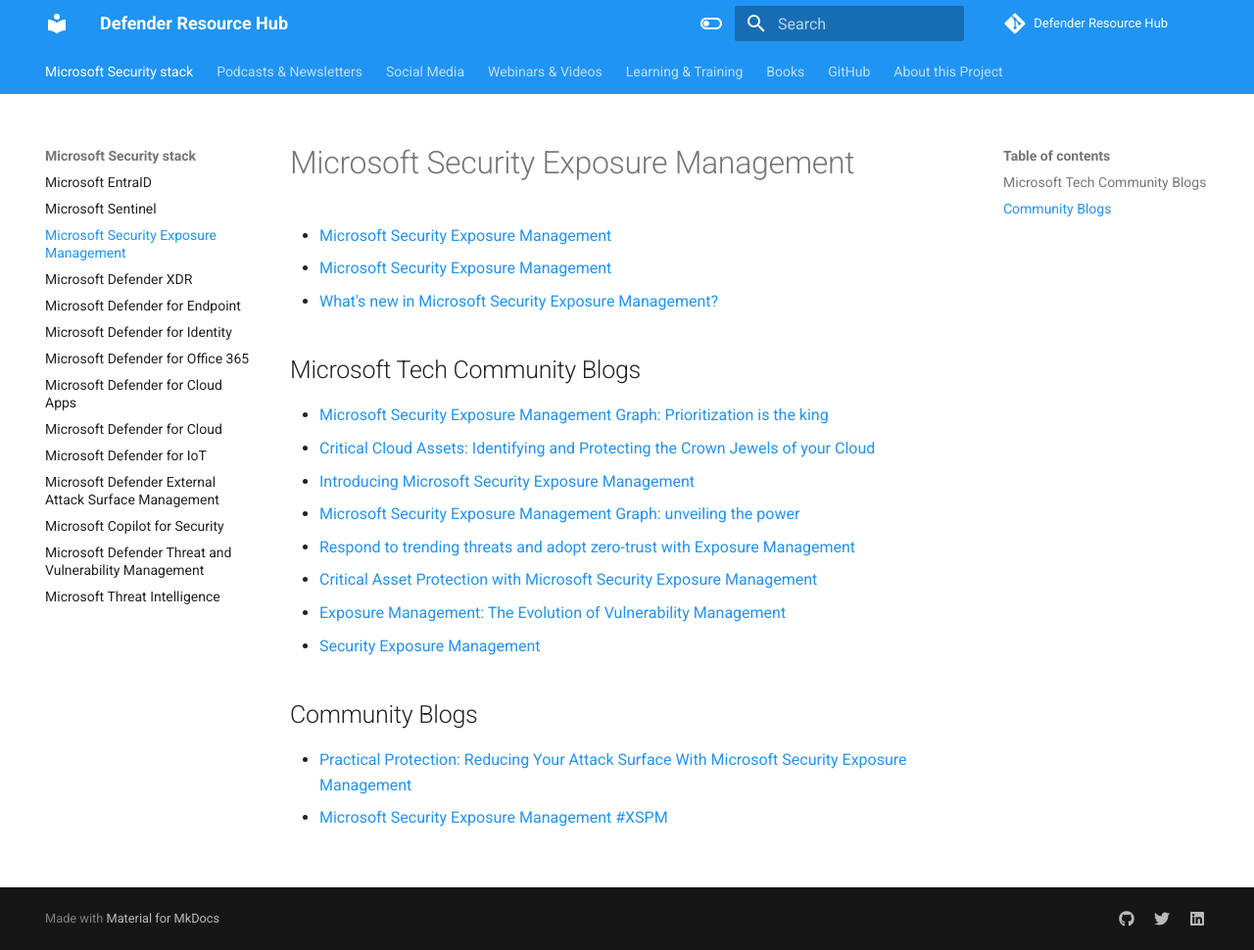
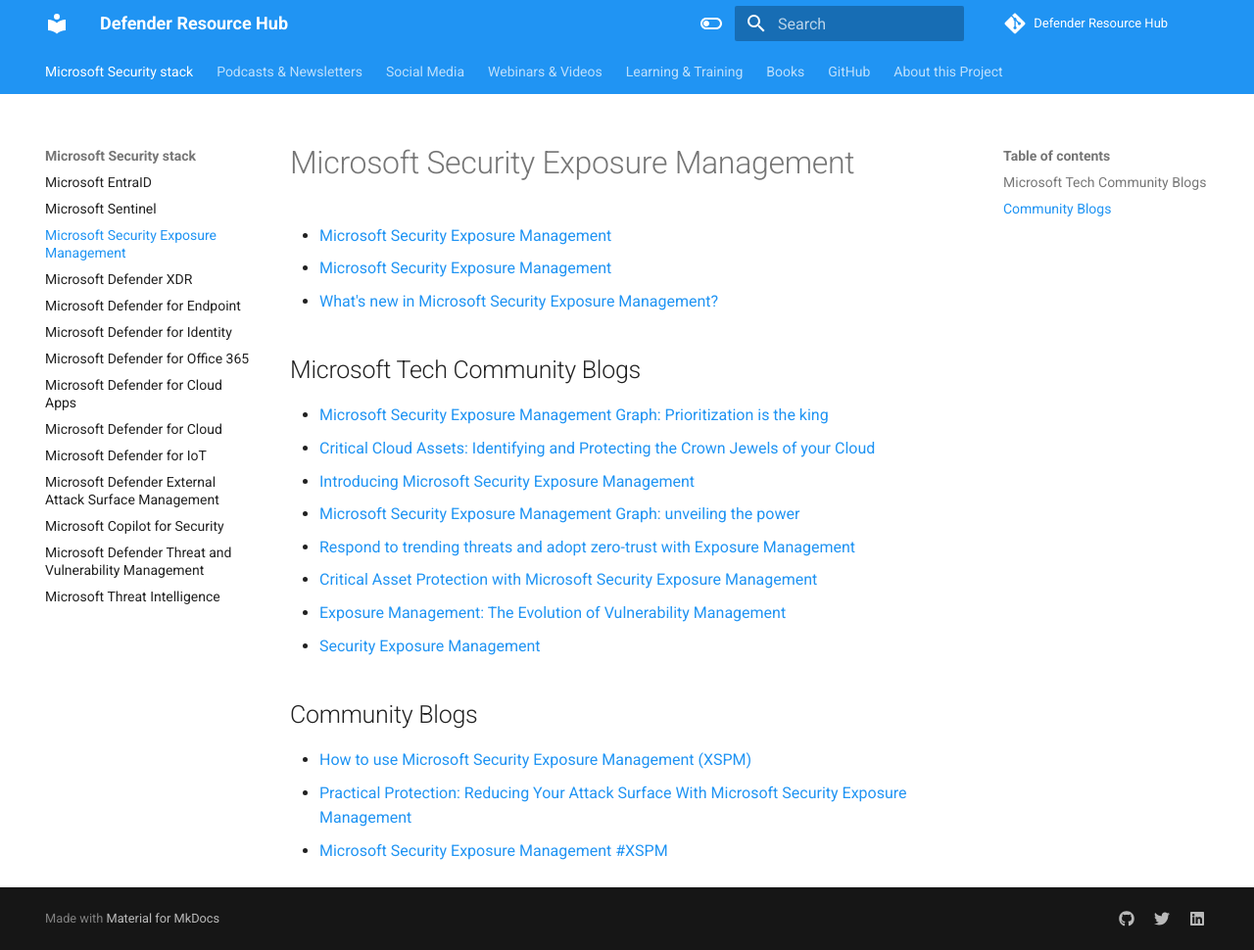
Before and after one commit to alexverboon/DefenderResourceHub, an MkDocs documentation site: the page built from docs/xspm.md, in a window 1280 px wide and 970 px high. Shown: the whole window at 98% size. Built offline with MkDocs 1.6.1 and Material for MkDocs 9.7.7, drawn with Linux system fonts in a browser that asks for light colours; comment, search, counter and statistics services are not loaded.

Commit message:
Defender exposure Management Updates

```diff
--- a/docs/xspm.md
+++ b/docs/xspm.md
@@ -17,5 +17,6 @@
 
 ## Community Blogs
 
+- [How to use Microsoft Security Exposure Management (XSPM)](https://jeffreyappel.nl/how-to-use-microsoft-security-exposure-management-xspm/)
 - [Practical Protection: Reducing Your Attack Surface With Microsoft Security Exposure Management](https://practical365.com/microsoft-security-exposure-management/)
 - [Microsoft Security Exposure Management #XSPM](https://derkvanderwoude.medium.com/microsoft-security-exposure-management-xspm-81022f4507b3)
```
